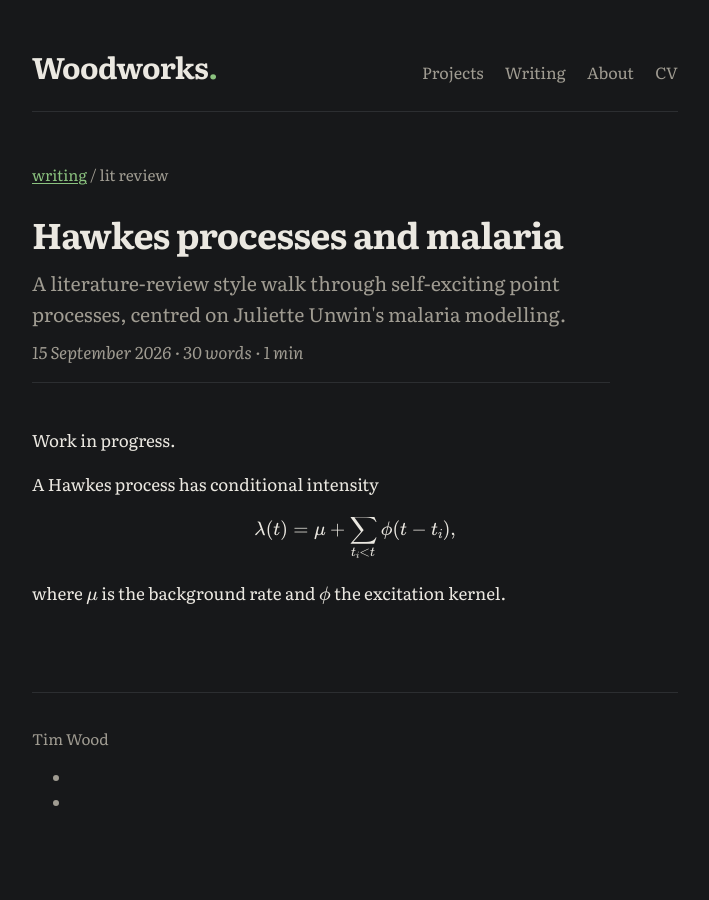
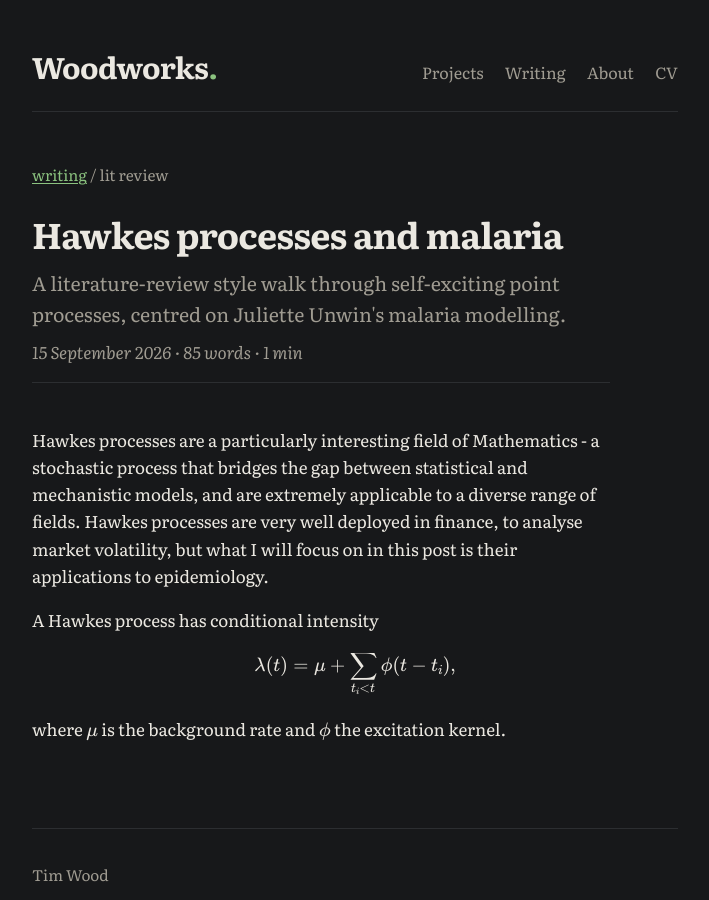
Before and after one commit to timj-wood/timj-wood.github.io, a Jekyll site: the page built from _posts/2026-09-15-hawkes-processes.md, in a window 1280 px wide and 900 px high. Shown: the whole window, without its empty margins (285-994 px from the left). Built offline with Jekyll 4.4.1, drawn with Linux system fonts in a browser that asks for light colours.

Commit message:
Update 2026-09-15-hawkes-processes.md

```diff
--- a/_posts/2026-09-15-hawkes-processes.md
+++ b/_posts/2026-09-15-hawkes-processes.md
@@ -4,7 +4,9 @@ summary: A literature-review style walk through self-exciting point processes, c
 category: lit review
 math: true
 ---
-Work in progress.
+Hawkes processes are a particularly interesting field of Mathematics - a stochastic process that bridges the gap between statistical and mechanistic models, and are extremely applicable to a diverse range of fields. Hawkes processes are very well deployed in finance, to analyse market volatility, but what I will focus on in this post is their applications to epidemiology.
+
+
 
 A Hawkes process has conditional intensity
 
```
